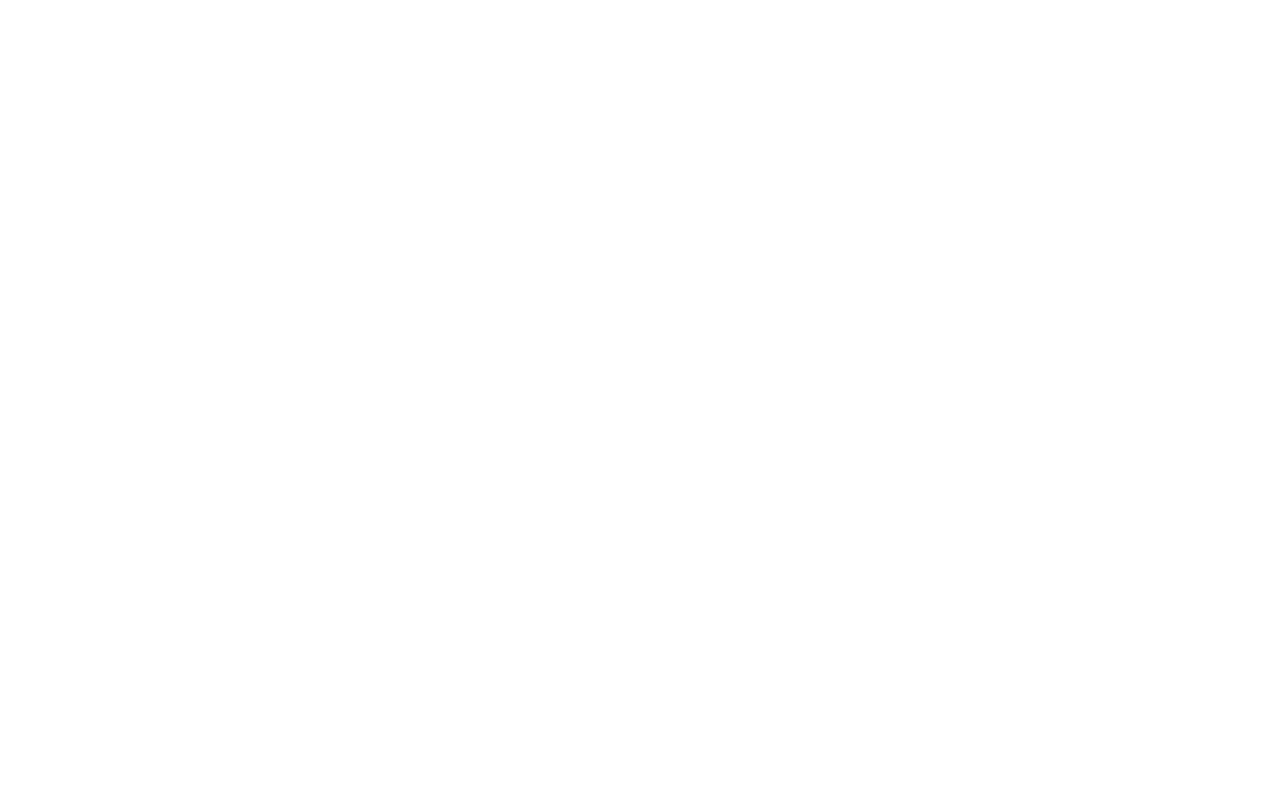
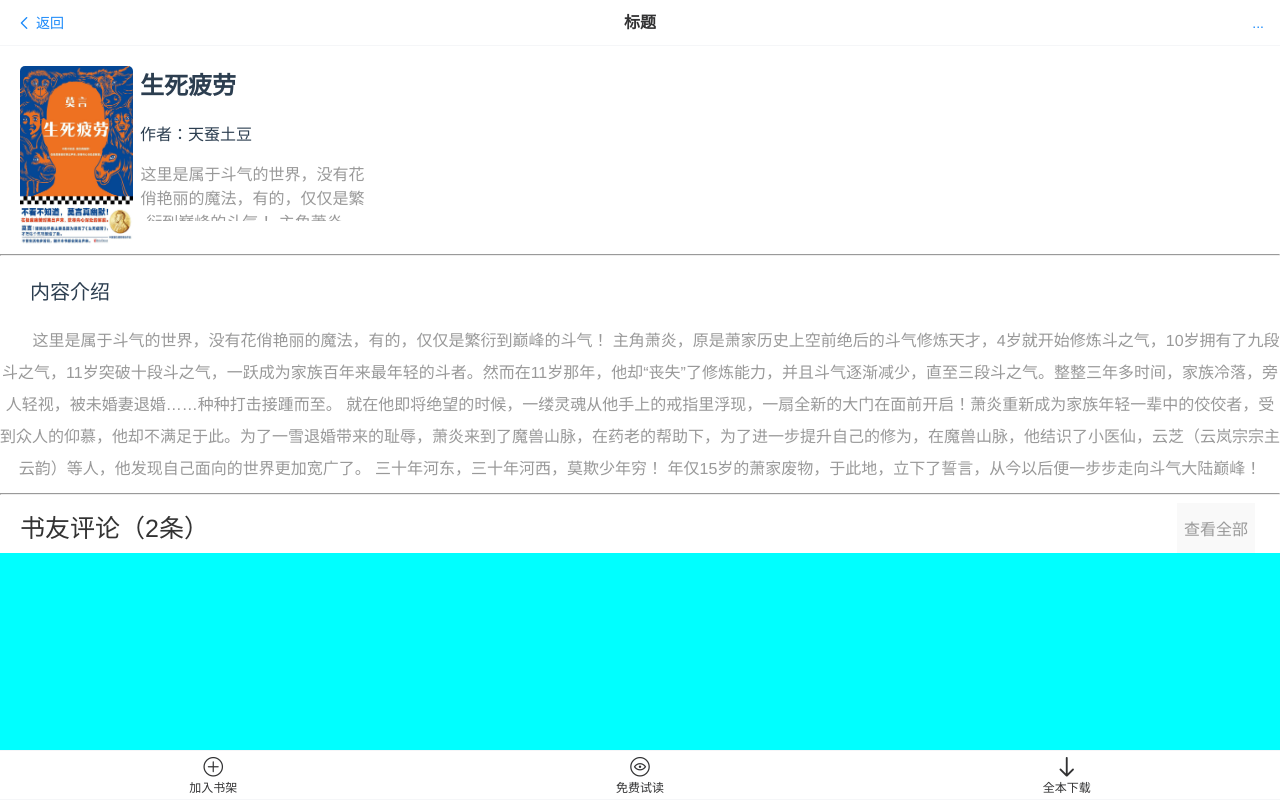
Before and after one commit to Hremm/dushuke, a Vue app in the folder dsk-mobile-client/: page /home/details in a window 1280 px wide. Before the commit this address had no page. Shown: the top 800 px of the page. Built offline with nearby package versions, Linux system fonts and the light colour scheme.

Commit message:
2023年2月25日17:06:47书城的各个页面

```diff
--- a/dsk-mobile-client/components.d.ts
+++ b/dsk-mobile-client/components.d.ts
@@ -12,6 +12,7 @@ declare module '@vue/runtime-core' {
     RouterView: typeof import('vue-router')['RouterView']
     VanButton: typeof import('vant/es')['Button']
     VanDivider: typeof import('vant/es')['Divider']
+    VanDividerBorderColor: typeof import('vant/es')['DividerBorderColor']
     VanEmpty: typeof import('vant/es')['Empty']
     VanImage: typeof import('vant/es')['Image']
     VanNavBar: typeof import('vant/es')['NavBar']
--- a/dsk-mobile-client/src/router/index.ts
+++ b/dsk-mobile-client/src/router/index.ts
@@ -26,22 +26,29 @@ const routes: Array<RouteRecordRaw> = [
           path: 'me',
           component: () => import('../views/me/Me.vue')
         },
-        {
-          path: 'more',
+        ]
+     },{
+          path: '/home/more',
+          name: 'more',
           component: () => import('../views/bookstore/More.vue')
         },
         {
-          path: 'search',
+          path: '/home/search',
+          name: 'search',
           component: () => import('../views/bookstore/Search.vue')
-        }]
-     },
+        },
+        {
+          path: '/home/details',
+          name: 'details',
+          component: () => import('../views/bookstore/Details.vue')
+        },
   {
     path: '/about',
     name: 'about',
     // route level code-splitting
     // this generates a separate chunk (about.[hash].js) for this route
     // which is lazy-loaded when the route is visited.
-    component: () => import(/* webpackChunkName: "about" */ '../views/AboutView.vue')
+    component: () => import('../views/AboutView.vue')
   }
 ]
 
--- a/dsk-mobile-client/src/views/HomeView.vue
+++ b/dsk-mobile-client/src/views/HomeView.vue
@@ -54,4 +54,5 @@ const tabChange = function(bookstore:string){
   router.push(bookstore)
 }
 
+
 </script>
--- a/dsk-mobile-client/src/views/bookstore/BookStore.vue
+++ b/dsk-mobile-client/src/views/bookstore/BookStore.vue
@@ -49,6 +49,18 @@
       <div class="er">
         <span class="c1">更多推荐</span>
       <button class="btn">更多 ></button>
+      </div>
+      <div class="book">
+        <img src="../../assets/img/dp.png" mode="widthFix">
+        <p>斗破苍穹</p>
+        <p>天蚕土豆 | 玄幻</p>
+        <p class="p1">三十年河东，三十年河西，莫欺少年穷！ 年仅15岁的萧家废物，于此地，立下了誓言，从今以后便一步步走向斗气大陆巅峰！</p>
+      </div>
+      <div class="book">
+        <img src="../../assets/img/dp.png" mode="widthFix">
+        <p>斗破苍穹</p>
+        <p>天蚕土豆 | 玄幻</p>
+        <p class="p1">三十年河东，三十年河西，莫欺少年穷！ 年仅15岁的萧家废物，于此地，立下了誓言，从今以后便一步步走向斗气大陆巅峰！</p>
       </div>
       <div class="book">
         <img src="../../assets/img/dp.png" mode="widthFix">
--- /dev/null
+++ b/dsk-mobile-client/src/views/bookstore/Details.vue
@@ -0,0 +1,116 @@
+<template>
+    <div>
+        <van-nav-bar
+            title="标题"
+            left-text="返回"
+            right-text="..."
+            left-arrow
+            @click-left="onClickLeft"
+            @click-right="onClickRight"
+            />
+        <div class="book">
+            <img src="../../assets/sspl.jpg">
+            <h2 class="h1">生死疲劳</h2>
+            <p>作者：天蚕土豆</p>
+            <p class="p1">这里是属于斗气的世界，没有花俏艳丽的魔法，有的，仅仅是繁衍到巅峰的斗气！
+主角萧炎，原是萧家历史上空前绝后的斗气修炼天才，4岁就开始修炼斗之气，10岁拥有了九段斗之气，11岁突破十段斗之气，一跃成为家族百年来最年轻的斗者。然而在11岁那年，他却“丧失”了修炼能力，并且斗气逐渐减少，直至三段斗之气。整整三年多时间，家族冷落，旁人轻视，被未婚妻退婚……种种打击接踵而至。
+就在他即将绝望的时候，一缕灵魂从他手上的戒指里浮现，一扇全新的大门在面前开启！萧炎重新成为家族年轻一辈中的佼佼者，受到众人的仰慕，他却不满足于此。为了一雪退婚带来的耻辱，萧炎来到了魔兽山脉，在药老的帮助下，为了进一步提升自己的修为，在魔兽山脉，他结识了小医仙，云芝（云岚宗宗主云韵）等人，他发现自己面向的世界更加宽广了。
+三十年河东，三十年河西，莫欺少年穷！ 年仅15岁的萧家废物，于此地，立下了誓言，从今以后便一步步走向斗气大陆巅峰！</p>
+        </div> <hr>
+        <div>
+            <p style="margin-left: 30px; font-size: 20px;">内容介绍</p>
+            <span class="p2">这里是属于斗气的世界，没有花俏艳丽的魔法，有的，仅仅是繁衍到巅峰的斗气！
+主角萧炎，原是萧家历史上空前绝后的斗气修炼天才，4岁就开始修炼斗之气，10岁拥有了九段斗之气，11岁突破十段斗之气，一跃成为家族百年来最年轻的斗者。然而在11岁那年，他却“丧失”了修炼能力，并且斗气逐渐减少，直至三段斗之气。整整三年多时间，家族冷落，旁人轻视，被未婚妻退婚……种种打击接踵而至。
+就在他即将绝望的时候，一缕灵魂从他手上的戒指里浮现，一扇全新的大门在面前开启！萧炎重新成为家族年轻一辈中的佼佼者，受到众人的仰慕，他却不满足于此。为了一雪退婚带来的耻辱，萧炎来到了魔兽山脉，在药老的帮助下，为了进一步提升自己的修为，在魔兽山脉，他结识了小医仙，云芝（云岚宗宗主云韵）等人，他发现自己面向的世界更加宽广了。
+三十年河东，三十年河西，莫欺少年穷！ 年仅15岁的萧家废物，于此地，立下了誓言，从今以后便一步步走向斗气大陆巅峰！</span>
+        </div><hr>
+        <div class="er">
+        <span class="c1">书友评论（2条）</span>
+      <button class="btn">查看全部</button>
+      </div>
+      <div style="height: 300px; background-color: aqua;"></div><br>
+      <van-button type="default" style="width: 100%;">写下我的书评</van-button><br>
+      <div style="height: 100px;"></div>
+    <van-tabbar v-model="active" active-color="#1afa29" @change="tabChange">
+        <van-tabbar-item icon="add-o">加入书架</van-tabbar-item>
+        <van-tabbar-item icon="browsing-history-o">免费试读</van-tabbar-item>
+        <van-tabbar-item icon="down">全本下载</van-tabbar-item>
+    </van-tabbar>
+
+    </div>
+
+</template>
+
+<script setup lang="ts">
+import { ref } from 'vue';
+import { useRouter } from 'vue-router';
+const router = useRouter()  // 获取路由管理器对象
+
+const active = ref('/home/details')
+const tabChange = function(details:string){
+  router.push(details)
+}
+</script>
+
+<style scoped>
+.book{
+    width: 375px;
+    height: 180px;
+  }
+  p{
+    display: flex;
+    margin-left: 140px;
+  }
+  .p1{
+    width: 60%;
+    height: 60px;
+    color: #999999;
+    overflow: hidden;
+    text-overflow: ellipsis;
+    display: -webkit-box;
+    -webkit-line-clamp: 3 ;
+    -webkit-box-orient: vertical;
+  }
+  .p2{
+    color: #999999;
+    text-indent: 2em;
+    line-height: 2;
+    cursor: pointer;
+    overflow: hidden;
+    text-overflow: ellipsis;
+    display: -webkit-box;
+    -webkit-line-clamp: 5 ;
+    -webkit-box-orient: vertical;
+  }
+  .h1{
+    display: flex;
+    margin-left: 140px;
+  }
+  img{
+    width: 30%;
+    height: 180px;
+    float: left;
+    margin-left: 20px;
+    border-radius: 5px;
+  }
+  .c1 {
+    margin-left: 20px;
+    font-size: 25px;
+    float: left;
+    font-weight: 500;
+    color: #333333;
+  }
+  .btn{
+    background-color: #f9f9f9;
+    border: 1px solid #f9f9f9;
+    float: right;
+    color: #999999;
+    margin-right: 25px;
+    height: 50px;
+  }
+  .er{
+    height: 50px;
+    line-height: 50px;
+    text-align: center;
+  }
+</style>
```
